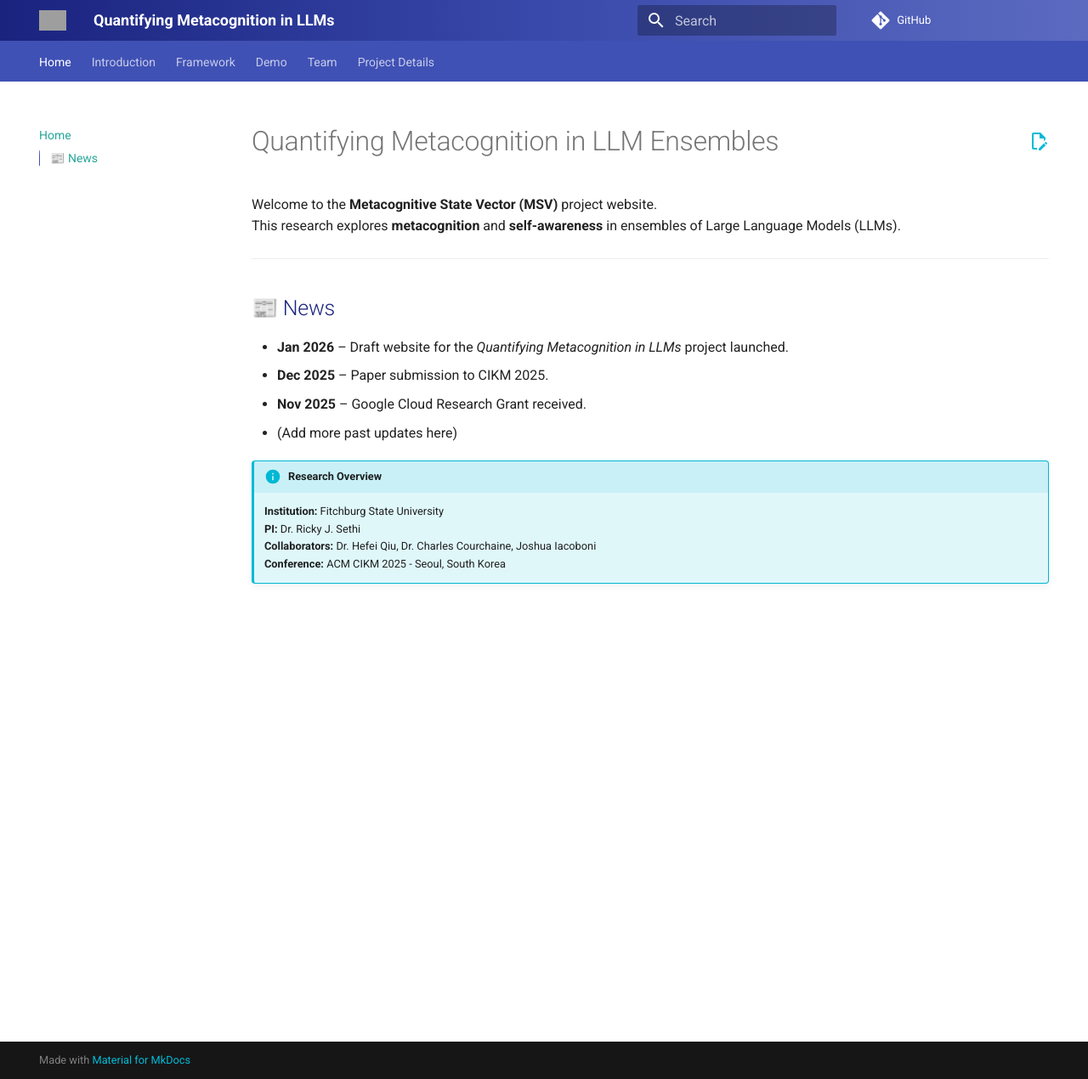
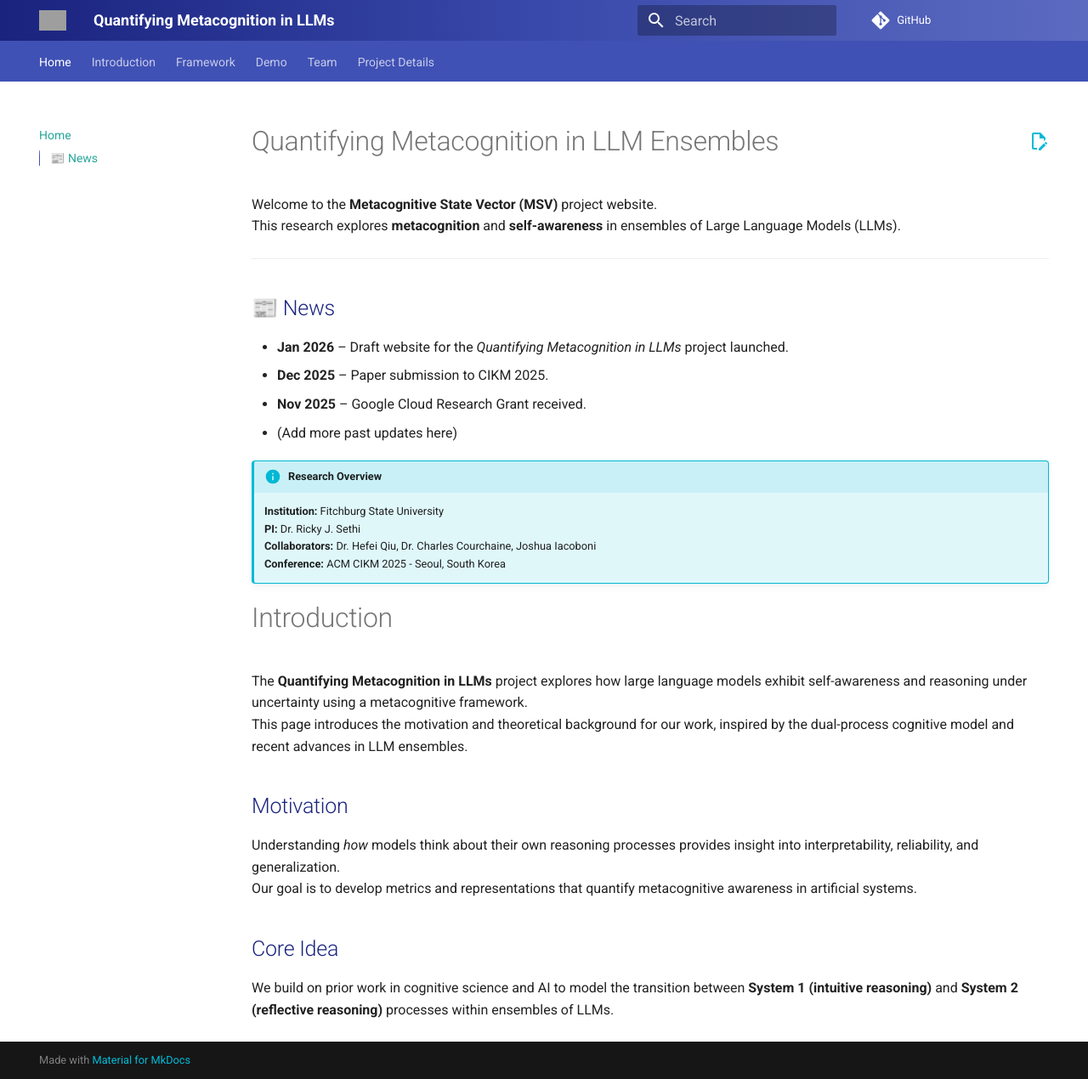
Before and after one commit to christaashok/metacognition-llms, an MkDocs documentation site: the page built from docs/index.md, in a window 1280 px wide and 1270 px high. Shown: the whole window at 85% size. Built offline with MkDocs 1.6.1 and Material for MkDocs 9.7.7, drawn with Linux system fonts in a browser that asks for light colours; comment, search, counter and statistics services are not loaded; grey boxes are pictures that could not be loaded.

Commit message:
Enhance documentation with introduction and motivation
Added introduction and motivation sections to the project documentation.

```diff
--- a/docs/index.md
+++ b/docs/index.md
@@ -16,3 +16,17 @@ This research explores **metacognition** and **self-awareness** in ensembles of
     **PI:** Dr. Ricky J. Sethi
     **Collaborators:** Dr. Hefei Qiu, Dr. Charles Courchaine, Joshua Iacoboni
     **Conference:** ACM CIKM 2025 - Seoul, South Korea
+
+# Introduction
+
+The **Quantifying Metacognition in LLMs** project explores how large language models exhibit self-awareness and reasoning under uncertainty using a metacognitive framework.
+This page introduces the motivation and theoretical background for our work, inspired by the dual-process cognitive model and recent advances in LLM ensembles.
+
+## Motivation
+
+Understanding *how* models think about their own reasoning processes provides insight into interpretability, reliability, and generalization.
+Our goal is to develop metrics and representations that quantify metacognitive awareness in artificial systems.
+
+## Core Idea
+
+We build on prior work in cognitive science and AI to model the transition between **System 1 (intuitive reasoning)** and **System 2 (reflective reasoning)** processes within ensembles of LLMs.
```
